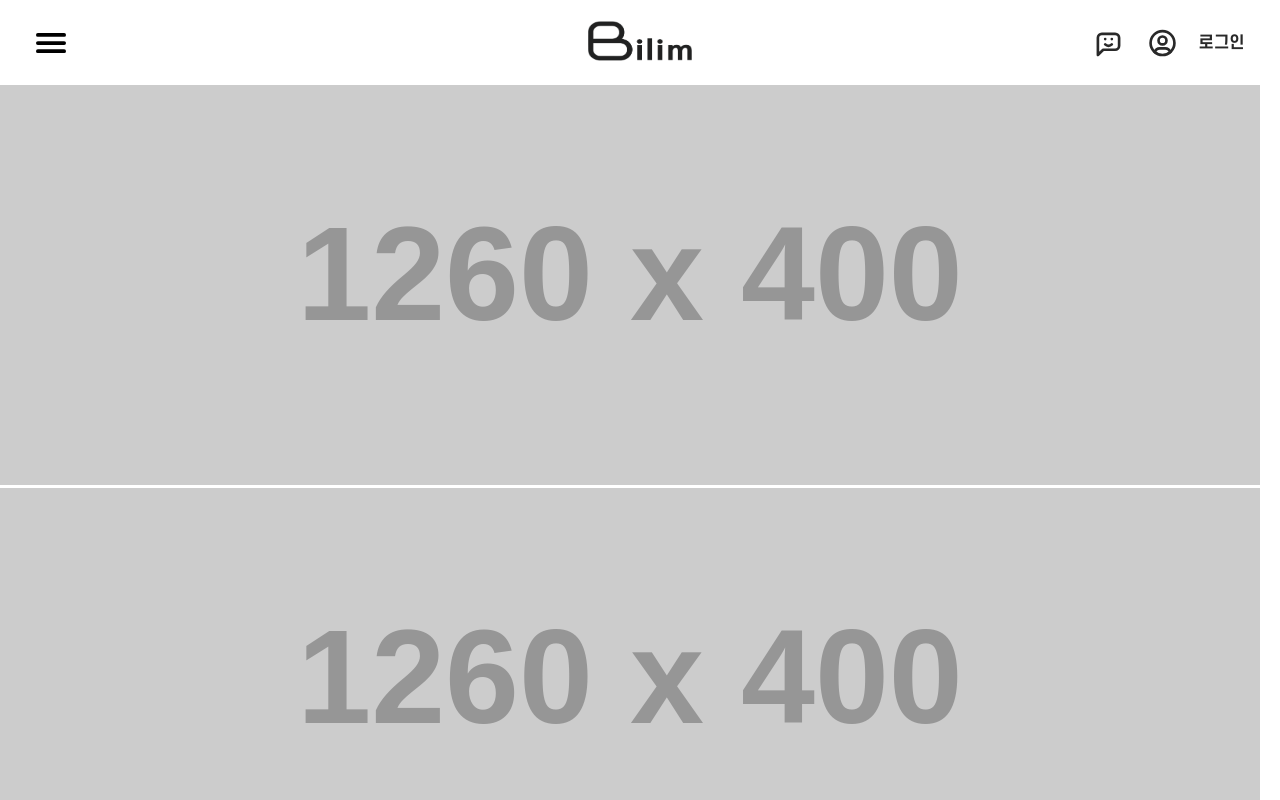
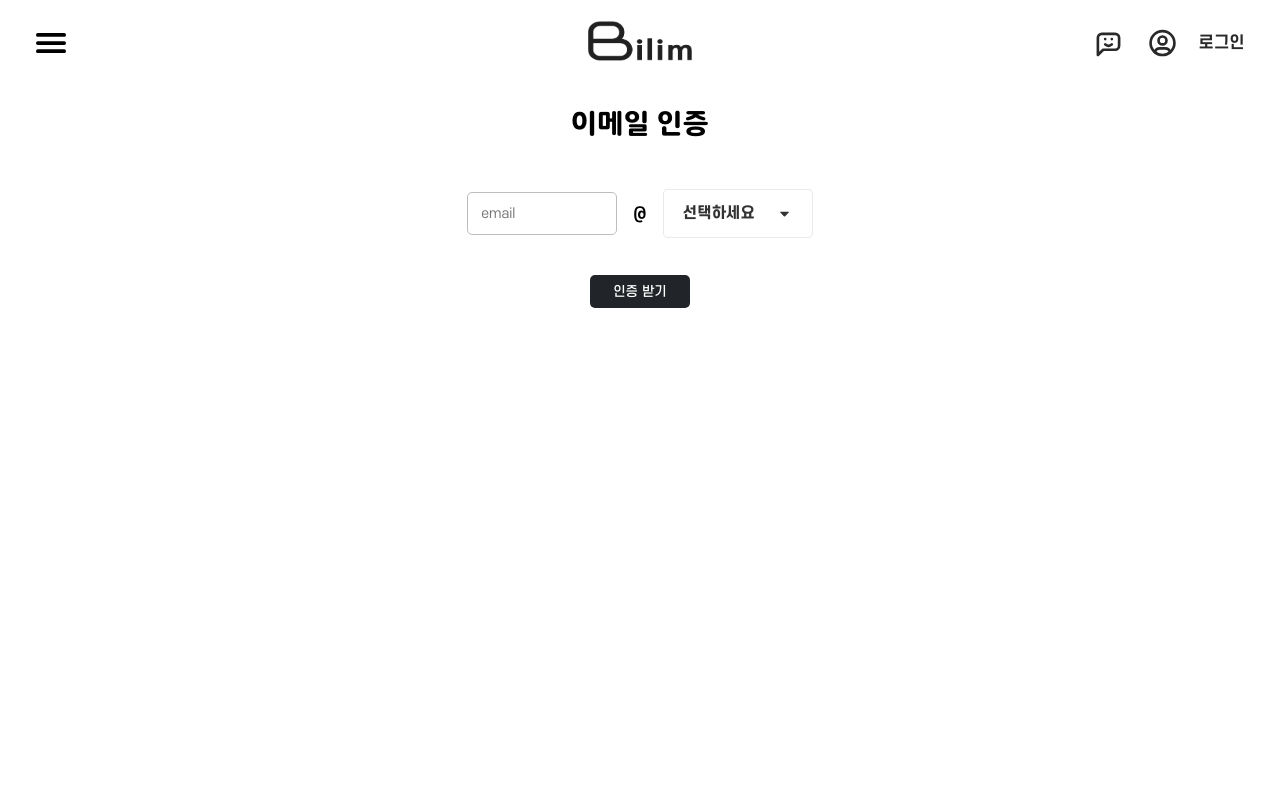
Before and after one commit to jh0neee/Billim-front, a React (Create React App) app: page /emailverify in a window 1280 px wide. Before the commit this address led to /. Shown: the top 800 px of the page. Built offline with nearby package versions, Linux system fonts and the light colour scheme.

Commit message:
refactor(feat): Completely replace old 'signup' with new 'signup'

```diff
--- a/package.json
+++ b/package.json
@@ -10,6 +10,7 @@
     "react": "^18.2.0",
     "react-dom": "^18.2.0",
     "react-icons": "^4.8.0",
+    "react-redux": "^8.0.5",
     "react-router-dom": "^6.11.0",
     "react-scripts": "5.0.1",
     "react-transition-group": "^4.4.5",
--- a/src/App.js
+++ b/src/App.js
@@ -7,6 +7,7 @@ import Header from "./components/Navigation/Header.jsx";
 import SignIn from "./pages/Auth/SignIn.jsx";
 import FindUser from "./pages/Auth/FindUser.jsx";
 import SignUp from "./pages/Auth/SignUp.jsx";
+import EmailVerification from "./pages/Auth/EmailVerification.jsx";
 
 function App() {
   return (
@@ -18,6 +19,7 @@ function App() {
           <Route path='/' element={<Home />} />
           <Route path='/login' element={<SignIn />} />
           <Route path='/finduser' element={<FindUser />} />
+          <Route path='/emailverify' element={<EmailVerification />} />
           <Route path='/signup' element={<SignUp />} />
           <Route path='*' element={<Navigate to='/' />} />
         </Routes>
--- a/src/components/Auth/SignUpItem.jsx
+++ b/src/components/Auth/SignUpItem.jsx
@@ -12,21 +12,10 @@ const SignUpItem = styled.li`
   margin: 25px 5rem 0 2rem;
 
   ${(props) =>
-    props.lytexp &&
-    css`
-      margin-top: 0;
-      grid-template-columns: 6fr 1fr 1.7fr;
-    `}
-
-  ${(props) =>
     props.lyt &&
     css`
       margin-top: 0;
-      grid-auto-flow: column;
       grid-template-columns: 7fr 1.7fr;
-      grid-template-areas:
-        "input ."
-        "input .";
     `}
 
   > Input {
@@ -40,43 +29,14 @@ const SignUpLabel = styled.p`
   font-size: 16.5px;
 `;
 
-const TimeOut = styled.p`
-  padding: 20px 20px;
-`;
-
 const SignUpItems = (props) => {
   const { id, label, placeholder } = props;
 
   if (id === "email") {
     return (
-      <>
-        <SignUpItem>
-          <SignUpLabel>{label}</SignUpLabel>
-          <Input
-            element='input'
-            id={id}
-            type='text'
-            width='17.5rem'
-            placeholder='예) bilim53645@blm.com'
-          />
-          <Button sub small width='120px'>
-            인증번호 발송
-          </Button>
-        </SignUpItem>
-        <SignUpItem lytexp>
-          <Input
-            element='input'
-            id={`${id}_code`}
-            type='text'
-            width='12.8rem'
-            placeholder='인증번호'
-          />
-          <TimeOut>3:00</TimeOut>
-          <Button sub small width='120px'>
-            인증하기
-          </Button>
-        </SignUpItem>
-      </>
+      <SignUpItem>
+        <SignUpLabel>아이디</SignUpLabel>
+      </SignUpItem>
     );
   }
 
@@ -104,12 +64,21 @@ const SignUpItems = (props) => {
             width='17.5rem'
             placeholder='도로명주소'
           />
+        </SignUpItem>
+        <SignUpItem lyt>
           <Input
             element='input'
             type='text'
             id={`${id}_detail`}
             width='17.5rem'
             placeholder='상세주소 입력해주세요'
+          />
+          <Input
+            element='input'
+            type='text'
+            id={`${id}_legal`}
+            width='7.5rem'
+            placeholder='(법정동)'
           />
         </SignUpItem>
       </>
--- /dev/null
+++ b/src/components/UI/DropDown.jsx
@@ -0,0 +1,80 @@
+import React, { useState } from "react";
+import styled from "styled-components";
+
+import { FaCaretDown } from "react-icons/fa";
+
+const DropDownBox = styled.div`
+  position: relative;
+  left: -1rem;
+  width: 150px;
+  user-select: none;
+`;
+
+const SelectButtonBox = styled.div`
+  display: flex;
+  align-items: center;
+  justify-content: space-between;
+  padding: 1rem 1.2rem;
+  background: #fff;
+  border: 1px solid rgba(224, 226, 231, 0.75);
+  border-radius: 0.3rem;
+  font-size: 15px;
+  font-weight: bold;
+  color: #333;
+  cursor: pointer;
+`;
+
+const DropDown = styled.div`
+  position: absolute;
+  width: 100%;
+  top: 110%;
+  left: 0;
+  z-index: 1;
+  padding: 10px;
+  background: #fff;
+  box-shadow: 3px 3px 10px 6px rgba(0, 0, 0, 0.06);
+  font-weight: 500;
+`;
+
+const DropDownOption = styled.div`
+  padding: 10px;
+  cursor: pointer;
+  transition: all 0.4s;
+
+  &:hover{
+    background: #f4f4f4;
+  }
+`;
+
+const Dropdown = ({options, selectedOpt, setSelectedOpt}) => {
+  const [isActive, setIsActive] = useState(false);
+
+  const handleDropDown = () => {
+    setIsActive(!isActive);
+  };
+
+  return (
+    <DropDownBox>
+      <SelectButtonBox onClick={handleDropDown}>
+        {selectedOpt === "" ? "선택하세요" : selectedOpt}
+        <FaCaretDown/>
+      </SelectButtonBox>
+      {isActive && (
+        <DropDown>
+          {options.map((option) => (
+            <DropDownOption
+              key={option.id}
+              onClick={() => {
+                setSelectedOpt(option.item);
+                setIsActive(false);
+              }}>
+              {option.item}
+            </DropDownOption>
+          ))}
+        </DropDown>
+      )}
+    </DropDownBox>
+  );
+};
+
+export default Dropdown;
--- a/src/components/UI/Input.jsx
+++ b/src/components/UI/Input.jsx
@@ -54,6 +54,8 @@ const Input = (props) => {
         bar={props.bar}
         width={props.width}
         placeholder={props.placeholder}
+        onChange={props.onChange}
+        value={props.value}
         required
       />
     ) : (
@@ -63,6 +65,8 @@ const Input = (props) => {
         bar={props.bar}
         width={props.width}
         placeholder={props.placeholder}
+        onChange={props.onChange}
+        value={props.value}
         required
       />
     );
--- a/src/index.js
+++ b/src/index.js
@@ -2,6 +2,8 @@ import React from "react";
 import ReactDOM from "react-dom/client";
 import GlobalStyles from "./styles/GlobalStyles";
 import { ThemeProvider } from "styled-components";
+import { Provider } from "react-redux";
+import store from "./store/store";
 import "./index.css";
 import theme from "./styles/theme";
 import App from "./App";
@@ -11,7 +13,9 @@ root.render(
   <React.StrictMode>
     <ThemeProvider theme={theme}>
       <GlobalStyles />
-      <App />
+      <Provider store={store}>
+        <App />
+      </Provider>
     </ThemeProvider>
   </React.StrictMode>
 );
--- /dev/null
+++ b/src/pages/Auth/EmailVerification.jsx
@@ -0,0 +1,111 @@
+import React, { useEffect, useState } from "react";
+import styled from "styled-components";
+
+import Dropdown from "../../components/UI/DropDown";
+import Input from "../../components/UI/Input";
+import Button from "../../components/UI/Button";
+import { useDispatch, useSelector } from "react-redux";
+import { emailAction } from "../../store/signup";
+
+const VerificationLayout = styled.div`
+  display: flex;
+  flex-direction: column;
+  align-items: center;
+  font-family: "SCDream";
+  width: 60%;
+  margin: 85px auto 0;
+  padding: 1.5rem 0;
+
+  > * {
+    &:last-child {
+      margin: 2rem;
+    }
+  }
+`;
+
+const VerificationTitle = styled.div`
+  font-family: "TRoundWind";
+  font-weight: 700;
+  font-size: 1.7rem;
+  text-align: center;
+`;
+
+const EmailBox = styled.div`
+  margin: 3rem auto 0;
+  display: flex;
+  align-items: center;
+  justify-content: center;
+
+  > * {
+    &:nth-child(2) {
+      margin: 0 1rem;
+    }
+    &:nth-child(odd) {
+      margin-left: 1rem;
+    }
+  }
+`;
+
+const AtSignParagraph = styled.p`
+  font-weight: 700;
+`;
+
+const options = [
+  { id: 1, item: "naver.com" },
+  { id: 2, item: "gmail.com" },
+  { id: 3, item: "daum.net" },
+  { id: 4, item: "nate.com" },
+  { id: 5, item: "hanmail.net" },
+];
+
+const EmailVerification = () => {
+  const [text, setText] = useState("");
+  const [selectedOpt, setSelectedOpt] = useState("");
+  const dispatch = useDispatch();
+  const email = useSelector((state) => state.email);
+
+  const onChange = (e) => {
+    setText(e.target.value);
+  };
+
+  useEffect(() => {
+    dispatch(
+      emailAction.EMAIL_INPUT_CHANGE({
+        inputValue: text,
+        selectedOpt,
+      })
+    );
+  }, [dispatch, text, selectedOpt]);
+
+  const onSubmit = () => {
+    console.log(email.email + "@" + email.domain);
+  };
+
+  return (
+    <VerificationLayout>
+      <VerificationTitle>이메일 인증</VerificationTitle>
+      <EmailBox>
+        <Input
+          element='input'
+          id='email'
+          type='text'
+          width='150px'
+          placeholder='email'
+          onChange={onChange}
+          value={text}
+        />
+        <AtSignParagraph>@</AtSignParagraph>
+        <Dropdown
+          options={options}
+          selectedOpt={selectedOpt}
+          setSelectedOpt={setSelectedOpt}
+        />
+      </EmailBox>
+      <Button small width='100px' onClick={onSubmit}>
+        인증 받기
+      </Button>
+    </VerificationLayout>
+  );
+};
+
+export default EmailVerification;
--- a/src/pages/Auth/SignIn.jsx
+++ b/src/pages/Auth/SignIn.jsx
@@ -23,9 +23,14 @@ const SignInLayout = styled.div`
     &:nth-child(3) {
       margin-top: 1rem;
     }
+  }
+`;
 
-    &:nth-child(5) {
-      position: relative;
+const ButtonBox = styled.div`
+  position: relative;
+
+  > * {
+    &:nth-child(2) {
       color: black;
       background: #fee500;
     }
@@ -35,8 +40,8 @@ const SignInLayout = styled.div`
 const KakaoIcon = styled(ImBubble)`
   position: absolute;
   font-size: 17.5px;
-  left: 331px;
-  top: 406.5px;
+  top: 21px;
+  left: 15px;
 `;
 
 const FindButtonBox = styled.div`
@@ -90,14 +95,16 @@ const SignIn = () => {
           비밀번호 찾기
         </Link>
       </FindButtonBox>
-      <Button>카카오 로그인</Button>
-      <KakaoIcon />
+      <ButtonBox>
+        <KakaoIcon />
+        <Button>카카오 로그인</Button>
+      </ButtonBox>
       <SignUpBox>
         <p>
           빌림의 회원이 되시면 <br />
           만원 할인쿠폰을 드립니다.
         </p>
-        <Button sub small to='/signup' width='80px'>
+        <Button sub small to='/emailverify' width='80px'>
           회원가입
         </Button>
       </SignUpBox>
--- a/src/pages/Auth/SignUp.jsx
+++ b/src/pages/Auth/SignUp.jsx
@@ -39,7 +39,7 @@ const SignUp = () => {
     <SignUpLayout>
       <SignUpTitle>회원가입</SignUpTitle>
       <SignUpBox>
-        <SignUpItems label='아이디' id='id' placeholder='4~20자 사이 영소문자,숫자' />
+        <SignUpItems id="email">아이디</SignUpItems>
         <ContentLine />
         <SignUpItems
           label='비밀번호'
@@ -64,8 +64,6 @@ const SignUp = () => {
           placeholder='닉네임 입력해주세요'
         />
         <ContentLine />
-        <SignUpItems label='이메일' id='email' />
-        <ContentLine />
         <SignUpItems label='주소' id='address' />
         <ContentLine />
       </SignUpBox>
--- /dev/null
+++ b/src/store/signup.js
@@ -0,0 +1,21 @@
+import { createSlice } from "@reduxjs/toolkit";
+
+const initialState = {
+  email: "",
+  domain: "",
+}
+
+const emailSlice = createSlice({
+  name: "email",
+  initialState,
+  reducers: {
+    EMAIL_INPUT_CHANGE(state, action) {
+      const {inputValue, selectedOpt} = action.payload;
+      state.email = inputValue;
+      state.domain = selectedOpt;
+    }
+  }
+});
+
+export const emailAction = emailSlice.actions;
+export default emailSlice.reducer;
--- /dev/null
+++ b/src/store/store.js
@@ -0,0 +1,9 @@
+import { configureStore } from "@reduxjs/toolkit";
+
+import emailReducer from "./signup";
+
+const store = configureStore({
+  reducer: { email: emailReducer },
+});
+
+export default store;
```
Also changed, not shown: 1 other file (tests, documents, lock files or other folders).
